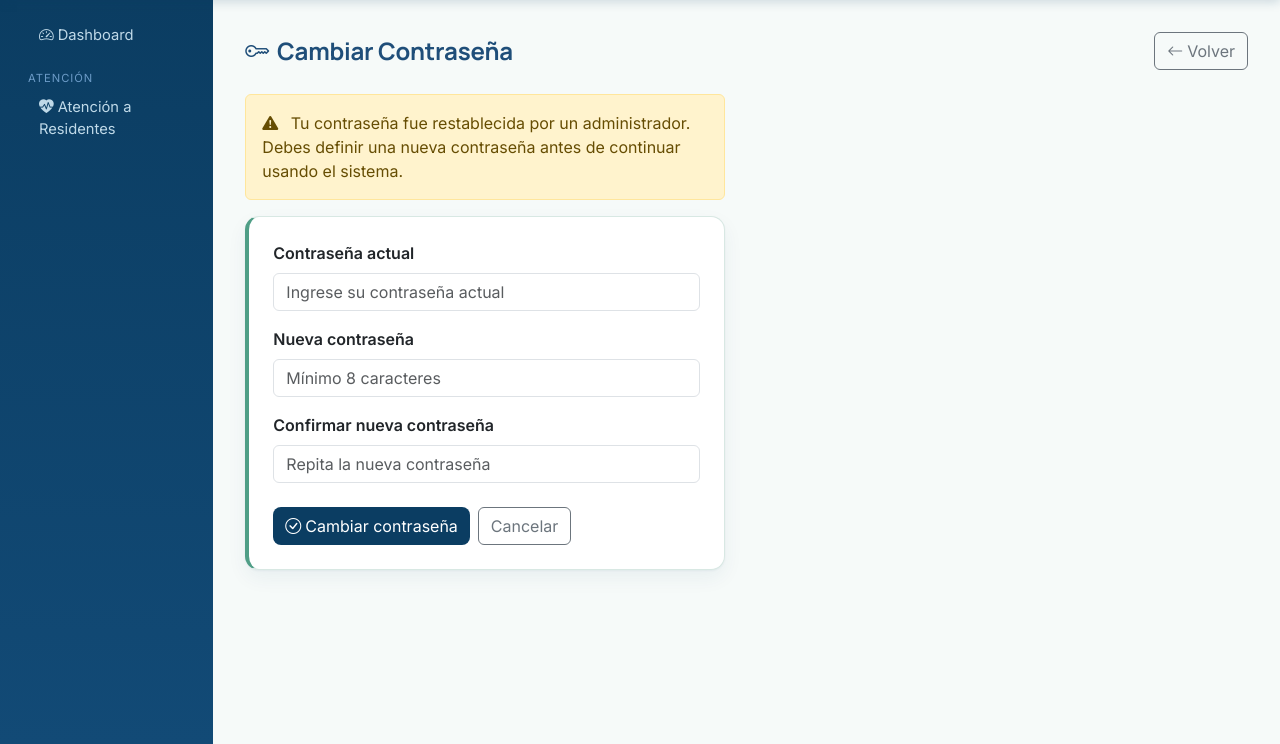
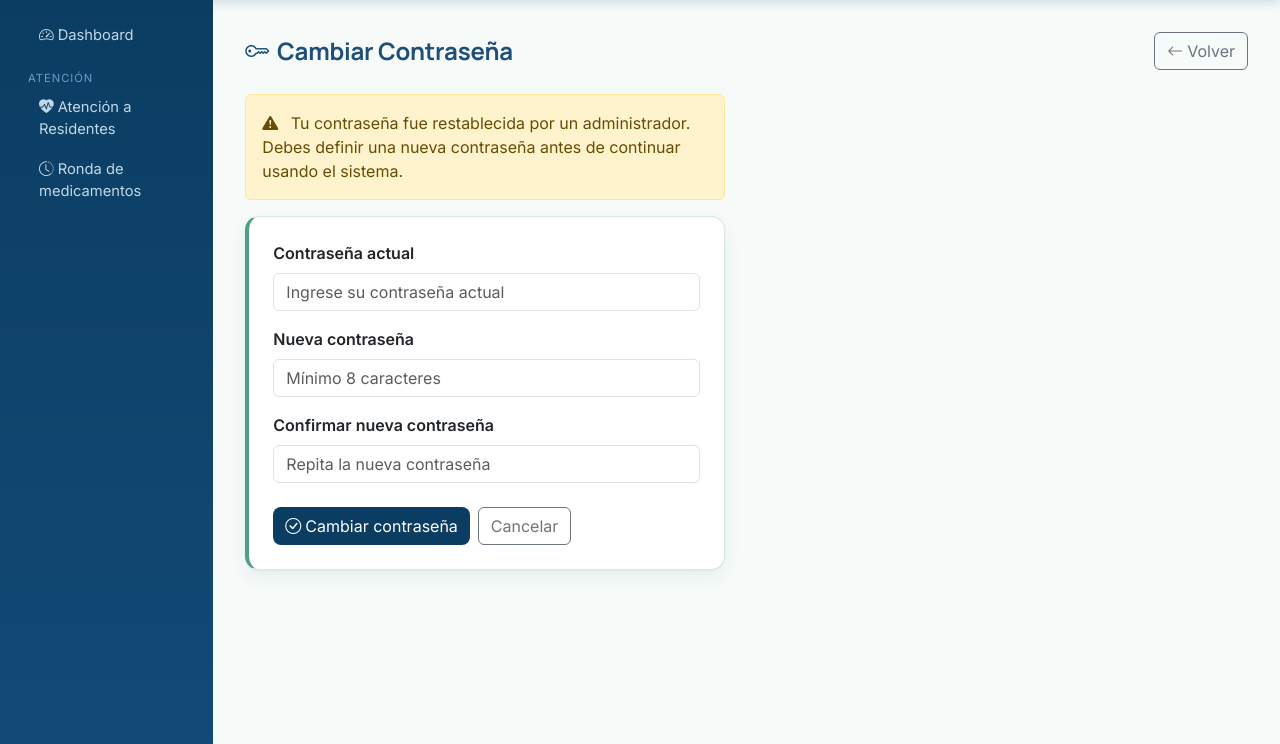
Before and after one commit to jmuneralopez/gammelcare, a Django app: page /usuarios/cambiar-password/ in a window 1280 px wide. Shown: the part 64-808 px from the top of the page. Run offline with Django 5.2, Linux system fonts and the light colour scheme; a user stored in the database is signed in; data comes from the database, SQL or seed files in the repository; tables that the repository leaves empty hold one stand-in row (values such as "Sample post").

Commit message:
Agrega la ronda de medicamentos al menú lateral
Sin esto la pantalla nueva solo era alcanzable escribiendo la URL a mano.
Mismo criterio de visibilidad que "Atención a Residentes" (clínicos +
administrador del hogar vía clinico_requerido).

Co-Authored-By: Claude Sonnet 5 <noreply@anthropic.com>
Claude-Session: https://claude.ai/code/session_01ExTxuJYoMnHxZZUay5r2pU

```diff
--- a/templates/base.html
+++ b/templates/base.html
@@ -202,6 +202,12 @@
             <i class="bi bi-heart-pulse-fill me-1"></i>Atención a Residentes
           </a>
         </li>
+        <li class="nav-item">
+          <a class="nav-link {% if request.resolver_match.url_name == 'ronda' %}active{% endif %}"
+             href="{% url 'ronda' %}">
+            <i class="bi bi-clock-history me-1"></i>Ronda de medicamentos
+          </a>
+        </li>
         {% endif %}
 
         {% if user.es_administrativo %}
```
